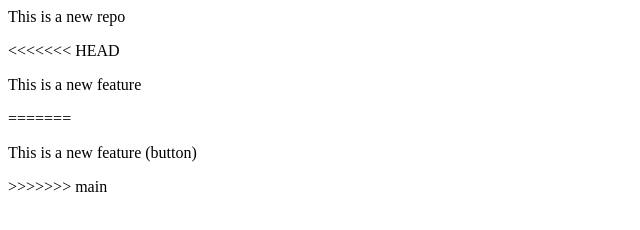
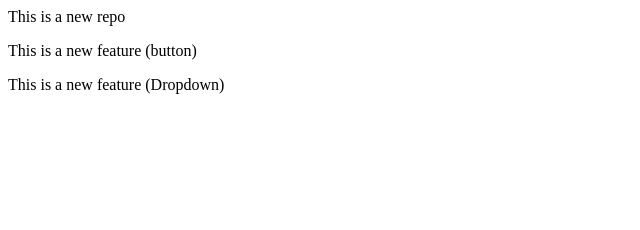
Before and after one commit to KalyaniMalekar/LocalRepo, a plain HTML site: page index.html in a window 1280 px wide. Shown: the whole page, without its empty margins (0-640 px from the left). Drawn offline with Linux system fonts and the light colour scheme.

Commit message:
Add both features

```diff
--- a/index.html
+++ b/index.html
@@ -1,6 +1,3 @@
 <p>This is a new repo</p>
-<<<<<<< HEAD
-<p>This is a new feature</p>
-=======
 <p>This is a new feature (button)</p>
->>>>>>> main
+<p>This is a new feature (Dropdown)</p>
```
